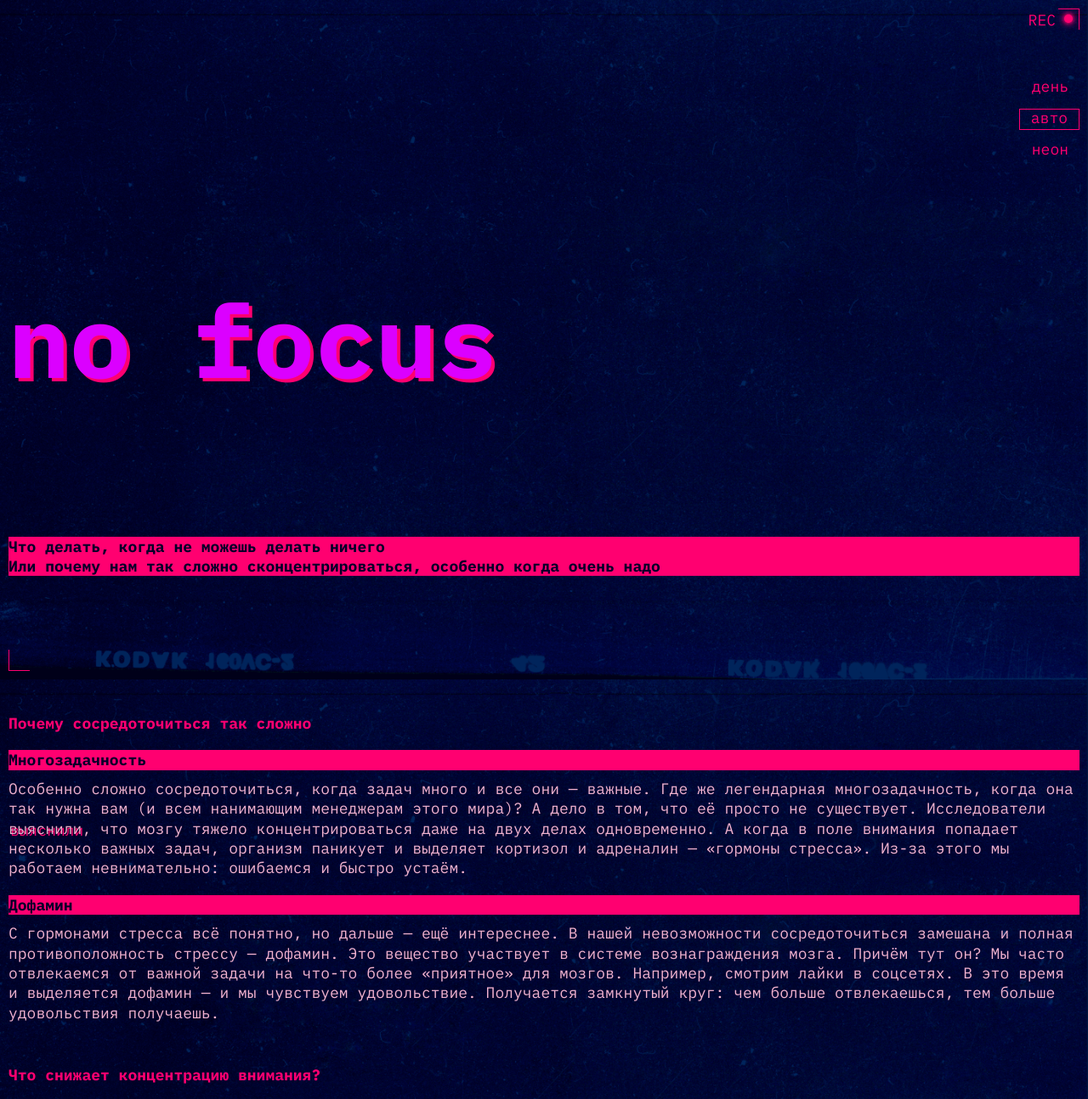
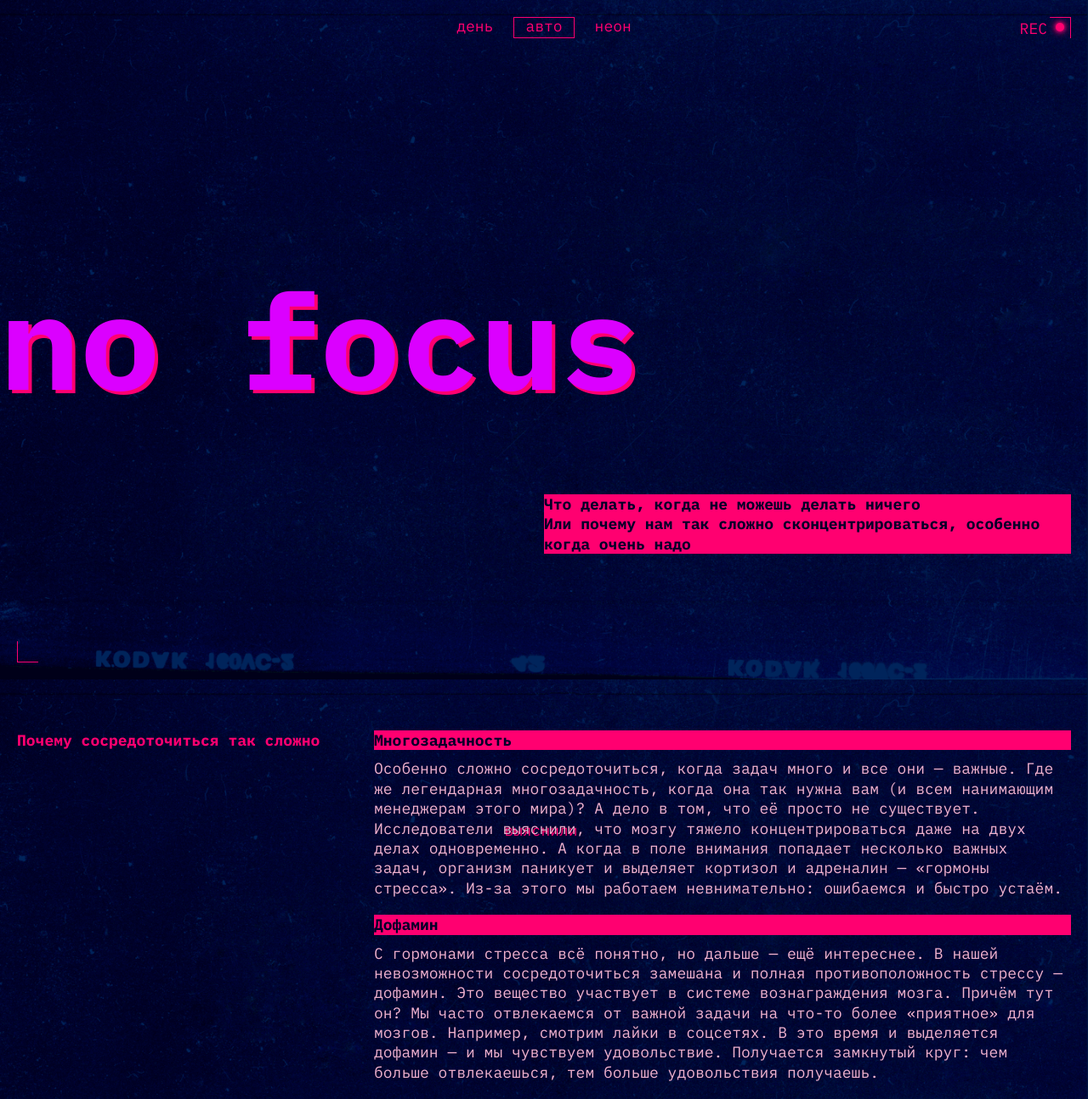
Before and after one commit to Cheremis88/slozhno-sosredotochitsya, a plain HTML site: page index.html in a window 1280 px wide. Shown: the top 1294 px of the page at 85% size. Drawn offline with Linux system fonts and the light colour scheme.

Commit message:
Dark page for all devices, fix grid and header title

```diff
--- a/index.html
+++ b/index.html
@@ -50,7 +50,7 @@
       <h1 class="header__title page__title">
         No focus
       </h1>
-      <p class="title-decor">
+      <p class="title-decor title-decor_main">
         Что делать, когда не можешь делать ничего
         <br>
         Или почему нам так сложно сконцентрироваться, особенно когда очень надо
@@ -60,7 +60,7 @@
 
       <!-- First section -->
 
-      <section class="section">
+      <section class="section section_title-aside">
         <h2 class="section__title">Почему сосредоточиться так сложно</h2>
         <article class="article">
           <p class="title-decor">Многозадачность</p>
@@ -89,7 +89,7 @@
 
       <!-- Second section -->
 
-      <section class="section">
+      <section class="section section_title-top">
         <h2 class="section__title">Что снижает концентрацию внимания?</h2>
         <article class="article">
           <p class="title-decor">Многозадачность</p>
@@ -128,7 +128,7 @@
 
       <!-- Third section -->
 
-      <section class="section">
+      <section class="section section_title-aside">
         <h2 class="section__title">Как концентрироваться лучше, чем золотая рыбка (то есть дольше трёх секунд)</h2>
         <p class="title-decor">5 простых (на самом деле не очень) советов</p>
         <article class="article">
--- a/styles/style.css
+++ b/styles/style.css
@@ -43,7 +43,7 @@
 }
 
 .header {
-  grid-template-rows: repeat(3, 1fr);
+  grid-template-rows: 1fr min-content 1fr;
   align-items: center;
   margin-block-end: 40px;
 }
@@ -80,13 +80,13 @@
   display: flex;
   flex-direction: column;
   align-items: end;
-  gap: 13px;
+  gap: 10px;
 }
 
 .header__theme-menu-button {
   text-transform: lowercase;
   background: transparent;
-  border: none;
+  border: 1px solid transparent;
   padding-inline: 13px;
   padding-block-end: 4px;
 }
@@ -113,6 +113,10 @@
   font-weight: 700;
   background-color: var(--accent-color);
   margin-block-end: 10px;
+}
+
+.section > .title-decor {
+  margin-block-end: 0;
 }
 
 .title-decor_normal {
@@ -142,11 +146,62 @@
 .images {
   display: grid;
   gap: 10px;
-  /* grid-template-columns: repeat(3, 1fr); */
   margin-block-end: 40px;
 }
 
-/* .image_column {
+.footer {
+  place-content: center;
+}
+
+@media (width >= 768px) {
+
+  .page {
+    --page-padding: 20px;
+  }
+
+  .page__title {
+    font-size: clamp(7.5rem, 0.5625rem + 14.4531vw, 9.8125rem);
+  }
+
+  .header {
+    margin-block-end: 60px;
+  }
+
+  .header__title {
+    margin-inline-start: calc(0px - var(--page-padding));
+  }
+
+  .title-decor_main {
+    inline-size: 50%;
+    justify-self: end;
+  }
+
+  .section {
+    grid-template-columns: repeat(3, 1fr);
+    margin-block-end: 80px;
+  }
+
+  .section_title-aside .article,
+  .section_title-aside > .title-decor {
+    grid-column: 2 / 4;
+  }
+
+  .section_title-aside .section__title {
+    grid-row: 1 / 3;
+  }
+
+  .section_title-top .article {
+    grid-column: 1 / -1;
+  }
+
+  .images {
+    gap: 20px;
+    grid-template-columns: repeat(3, 1fr);
+    margin-block-start: 20px;
+    margin-block-end: 60px;
+  }
+
+  .image_column {
     grid-column: span 2;
   }
 
@@ -155,8 +210,23 @@
     block-size: 100%;
     object-fit: cover;
     object-position: center;
-} */
+  }
 
-.footer {
-  place-content: center;
 }
+
+@media (width >= 1024px) {
+
+  .header__theme-menu {
+    justify-self: center;
+    align-self: start;
+  }
+
+  .header__theme-menu-list {
+    flex-direction: initial;
+  }
+
+  .section_title-top .article {
+    grid-row-start: 2;
+    grid-column: initial;
+  }
+}
```
Lines whose indentation alone changed are shown as unchanged.
